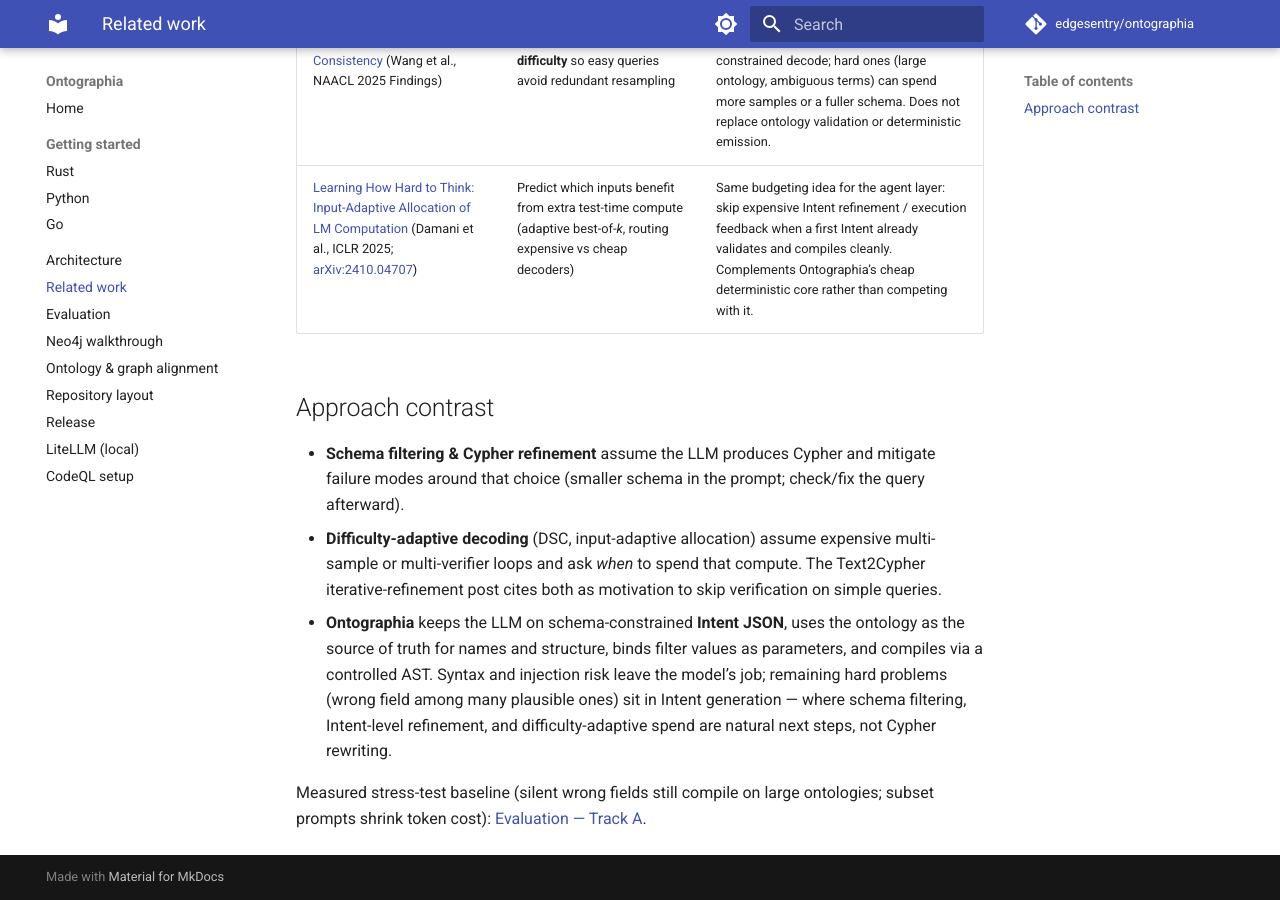
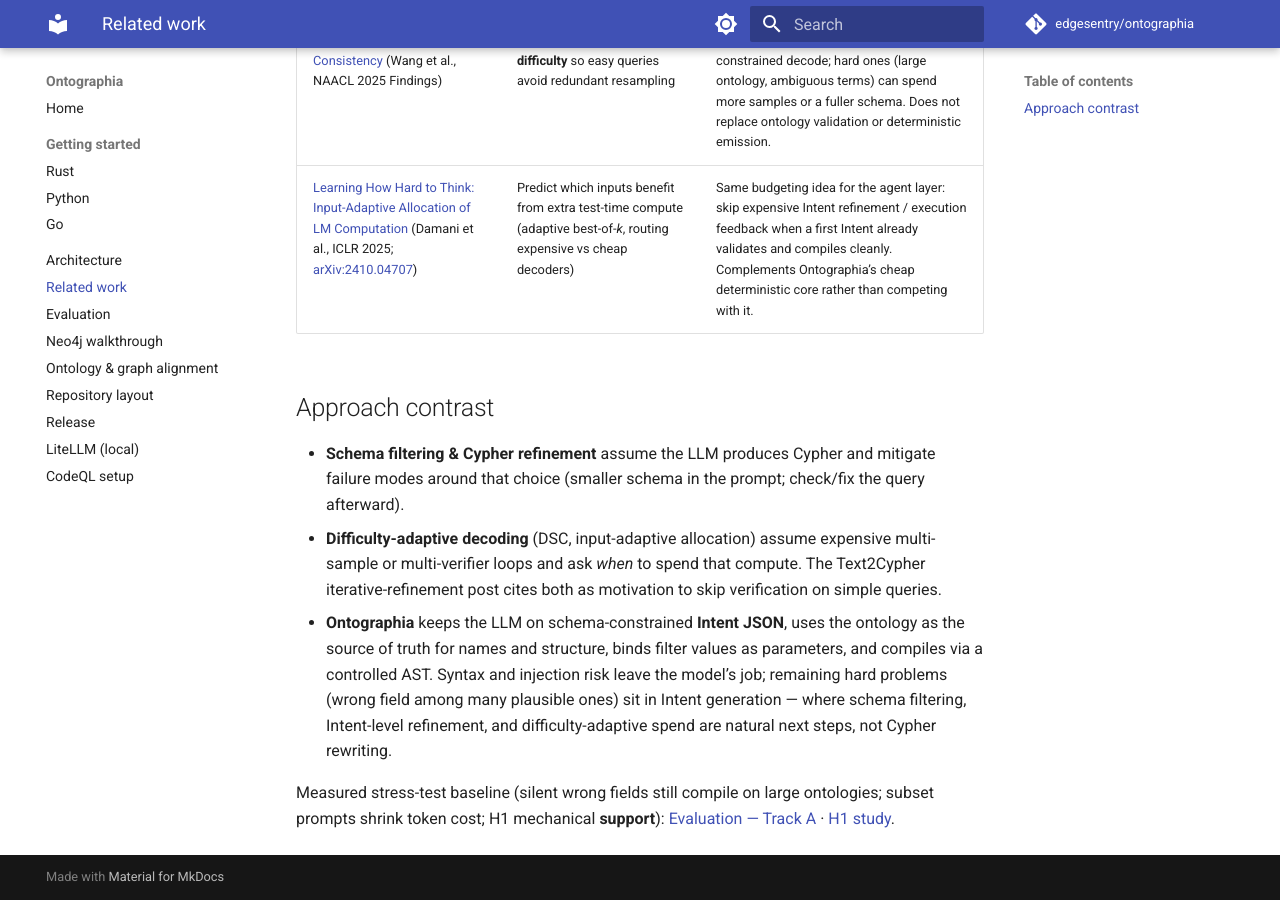
Before and after one commit to edgesentry/ontographia, an MkDocs documentation site: the page built from docs/related-work.md, in a window 1280 px wide and 900 px high, scrolled down 684 px. Built offline with MkDocs 1.6.1 and Material for MkDocs 9.7.7, drawn with Linux system fonts in a browser that asks for light colours; comment, search, counter and statistics services are not loaded.

Commit message:
Fix broken evaluation.md heading anchors in docs links.
MkDocs Material slugifies em dashes to a single hyphen; treat anchor warnings as errors in mkdocs.yml so --strict catches regressions.

Co-authored-by: Cursor <cursoragent@cursor.com>

```diff
--- a/docs/related-work.md
+++ b/docs/related-work.md
@@ -17,4 +17,4 @@ Pipeline and design principles: [Architecture](architecture.md).
 - **Difficulty-adaptive decoding** (DSC, input-adaptive allocation) assume expensive multi-sample or multi-verifier loops and ask *when* to spend that compute. The Text2Cypher iterative-refinement post cites both as motivation to skip verification on simple queries.
 - **Ontographia** keeps the LLM on schema-constrained **Intent JSON**, uses the ontology as the source of truth for names and structure, binds filter values as parameters, and compiles via a controlled AST. Syntax and injection risk leave the model’s job; remaining hard problems (wrong field among many plausible ones) sit in Intent generation — where schema filtering, Intent-level refinement, and difficulty-adaptive spend are natural next steps, not Cypher rewriting.
 
-Measured stress-test baseline (silent wrong fields still compile on large ontologies; subset prompts shrink token cost): [Evaluation — Track A](evaluation.md#track-a--distractor-ontology-stress-test).
+Measured stress-test baseline (silent wrong fields still compile on large ontologies; subset prompts shrink token cost; H1 mechanical **support**): [Evaluation — Track A](evaluation.md#track-a-distractor-ontology-stress-test) · [H1 study](evaluation.md#h1-study-full-vs-subset-vs-subsetfallback).
--- a/mkdocs.yml
+++ b/mkdocs.yml
@@ -29,6 +29,11 @@ theme:
 
 plugins:
   - search
+
+validation:
+  links:
+    # Fail `mkdocs build --strict` on broken heading anchors (e.g. em-dash slug mistakes).
+    anchors: warn
 
 extra_javascript:
   - https://unpkg.com/mermaid@10/dist/mermaid.min.js
```
